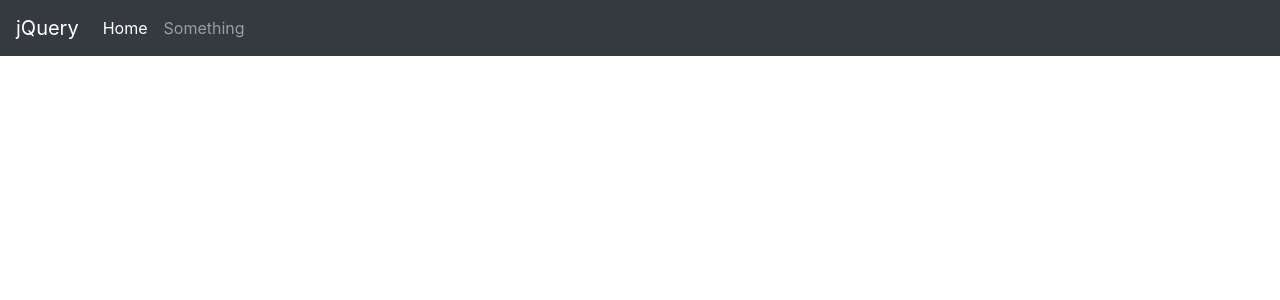
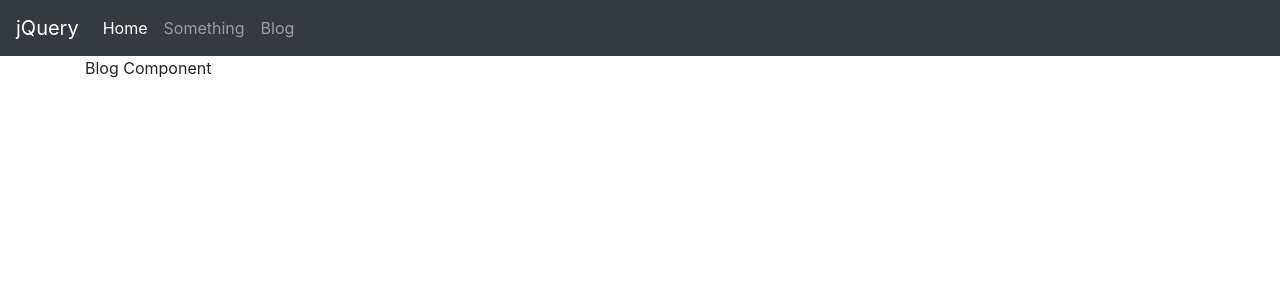
Before and after one commit to wesbyoung/React.Employee.Management-1, a React (Create React App) app: page /blog in a window 1280 px wide. Shown: the top 300 px of the page. Built offline with nearby package versions, Linux system fonts and the light colour scheme.

Commit message:
added a Blog route

```diff
--- a/src/App.js
+++ b/src/App.js
@@ -4,6 +4,7 @@ import Header from './components/Header';
 import { Switch, Route } from 'react-router-dom';
 import Main from './views/Main';
 import Something from './views/Something';
+import Blog from './views/Blog';
 
 
 export default class App extends Component {
@@ -46,6 +47,7 @@ export default class App extends Component {
             <Switch>
               <Route exact path="/" render={() => <Main employees={this.state.employees} handleSelectEmployee={this.handleSelectEmployee} employeeInformation={this.state.employeeInformation}  />} />
               <Route exact path="/something" render={() => <Something />} />
+              <Route exact path="/blog" render={() => <Blog />} />
             </Switch>
           </div>
         </main>
--- a/src/components/Header.js
+++ b/src/components/Header.js
@@ -19,6 +19,9 @@ export default class Header extends Component {
                             <li className="nav-item">
                                 <Link className="nav-link" to="/something">Something</Link>
                             </li>
+                            <li className="nav-item">
+                                <Link className="nav-link" to="/blog">Blog</Link>
+                            </li>
                         </ul>
                     </div>
                 </nav>
--- /dev/null
+++ b/src/views/Blog.js
@@ -0,0 +1,11 @@
+import React, { Component } from 'react'
+
+export default class Blog extends Component {
+    render() {
+        return (
+            <div>
+                Blog Component
+            </div>
+        )
+    }
+}
```
